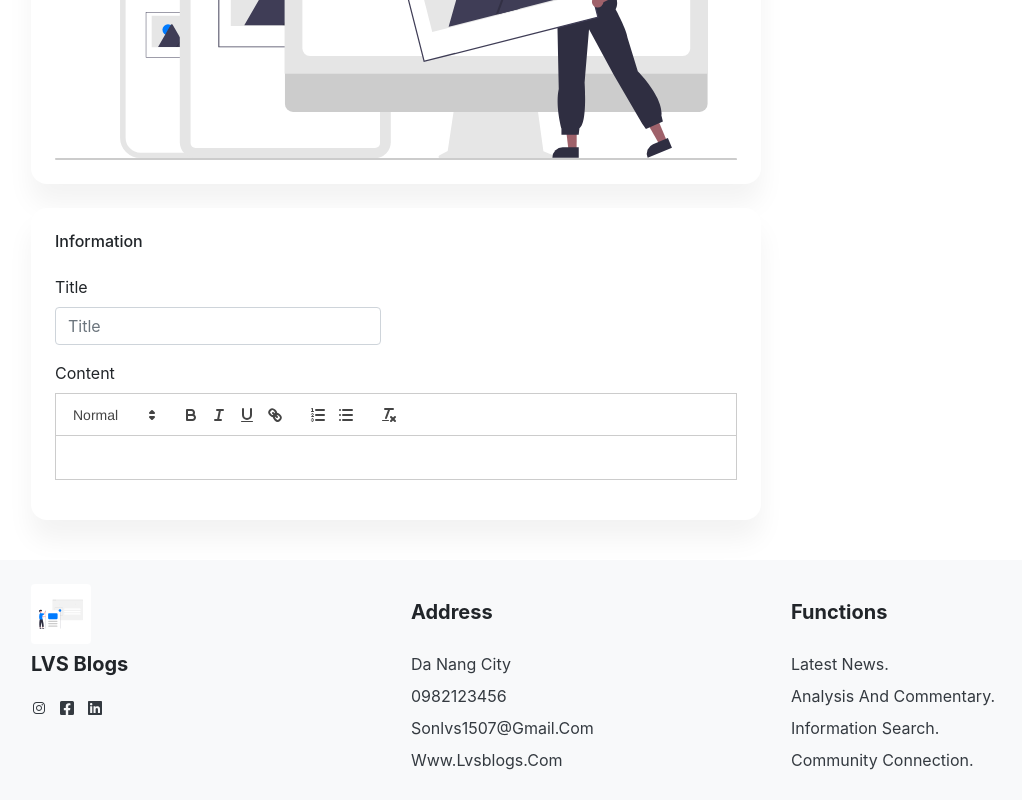
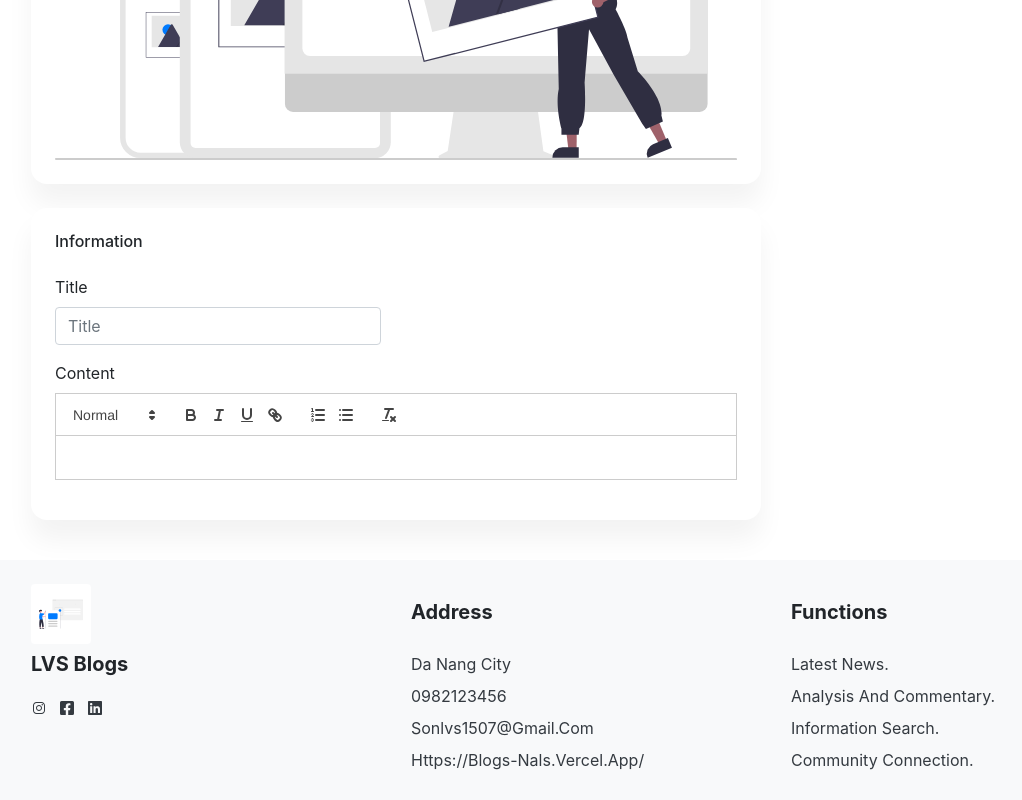
Before and after one commit to LeVSon1507/blogs-nals, a React (Create React App) app: page /blogs/new-edit-blog in a window 1280 px wide. Shown: the part 431-1231 px from the top of the page, without its empty margins (54-1076 px from the left). Built offline with nearby package versions, Linux system fonts and the light colour scheme.

Commit message:
feat: update readme

```diff
--- a/src/components/Footer/index.tsx
+++ b/src/components/Footer/index.tsx
@@ -45,7 +45,7 @@ const Footer = () => {
             <FooterLink text={'Da Nang city'} />
             <FooterLink text={'0982123456'} />
             <FooterLink text={'sonlvs1507@gmail.com'} />
-            <FooterLink text={'www.lvsblogs.com'} />
+            <FooterLink text={'https://blogs-nals.vercel.app/'} />
           </div>
           <div className="col-md-4 mt-3 mb-4 mb-md-0">
             <FooterTitle text={'Functions'} />
--- a/src/container/BlogForm/index.tsx
+++ b/src/container/BlogForm/index.tsx
@@ -111,7 +111,8 @@ const BlogForm = () => {
       setImageUrl(blogDetail.image);
       setIsCropDone(true);
     } else {
-      setImageUrl(imageDefault);
+      setImageUrl('');
+      handleResetForm();
       setIsCropDone(false);
     }
   }, [blogDetail?.image, isEditing]);
--- a/src/container/HomePage/index.tsx
+++ b/src/container/HomePage/index.tsx
@@ -32,6 +32,7 @@ const HomePage = () => {
   const [sort, setSort] = useState(sortBy);
   const [orderType, setOrderType] = useState(order);
 
+  // TODO: handle count total page for pagination because it's not have in API
   const handleCountTotalPage = useCallback(async () => {
     try {
       const response = await axios.get(BASE_URL);
```
Also changed, not shown: 1 other file (tests, documents, lock files or other folders).
